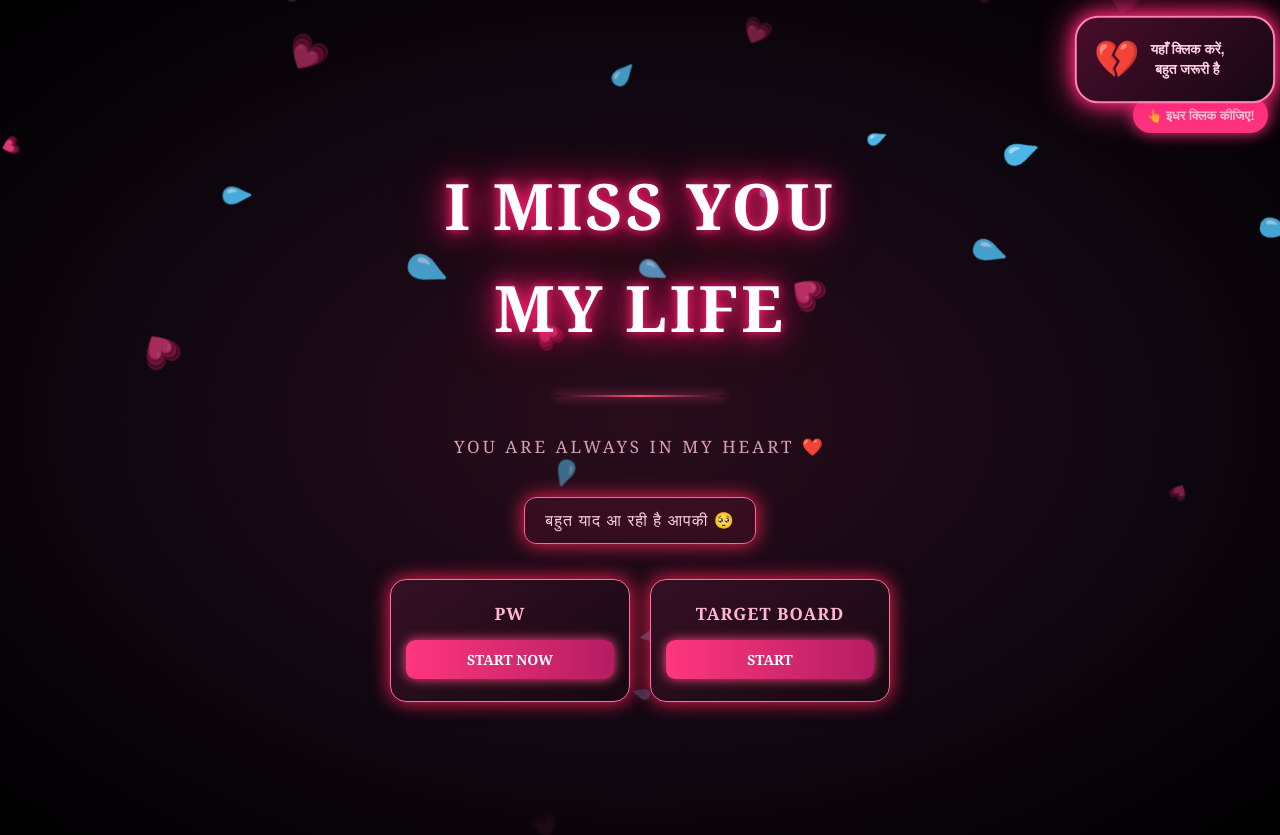
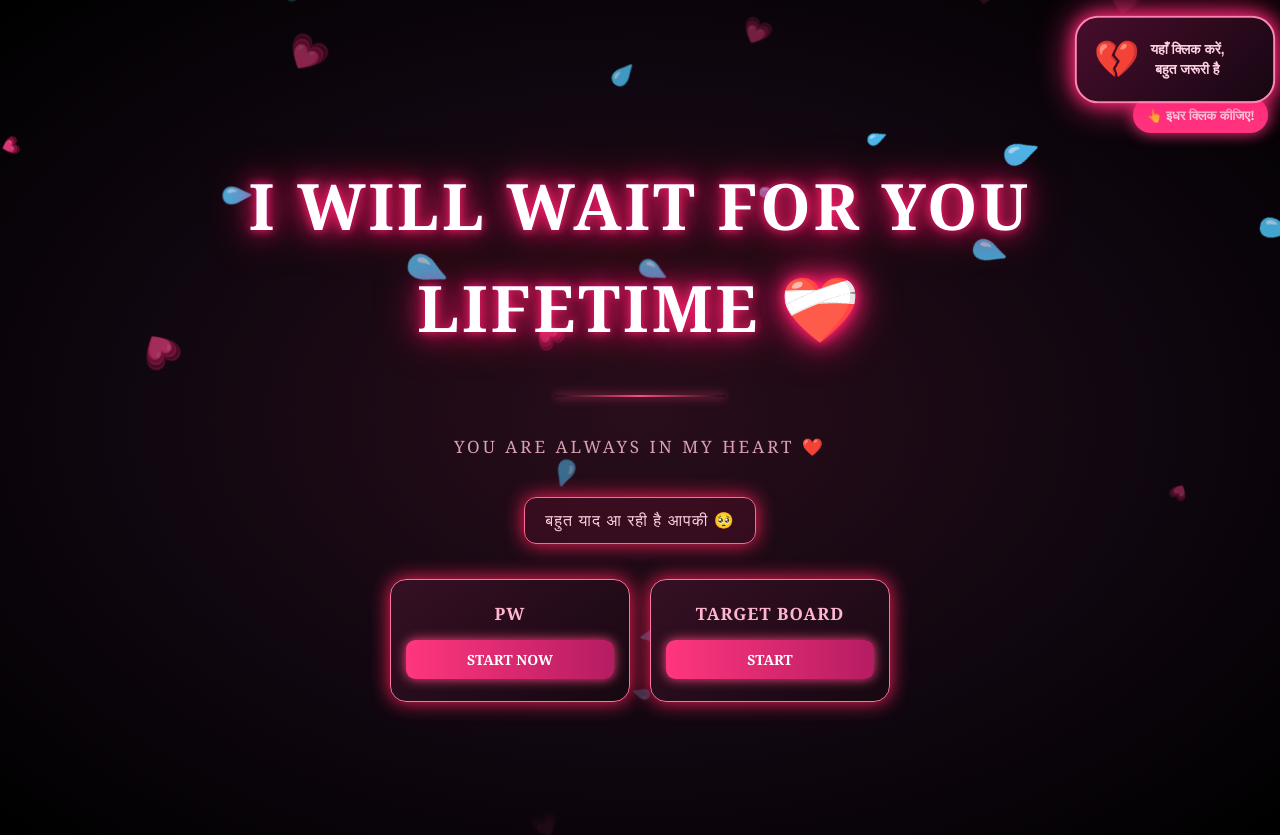
Before and after one commit to ravikishan500/RAVYA-TB, a plain HTML site: page index.html in a window 1280 px wide. Drawn offline with Linux system fonts and the light colour scheme.

Commit message:
Update index.html

```diff
--- a/index.html
+++ b/index.html
@@ -134,8 +134,8 @@ h1{
  <div class="emoji"></div>
 
  <h1>
- I MISS YOU<br>
- MY LIFE
+ I WILL WAIT FOR YOU<br>
+ LIFETIME ❤️‍🩹
  </h1>
 
  <div class="line"></div>
```
